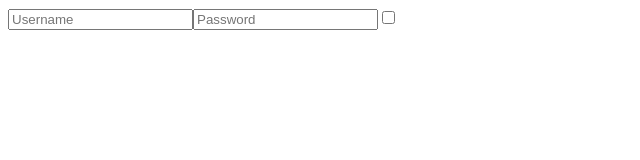
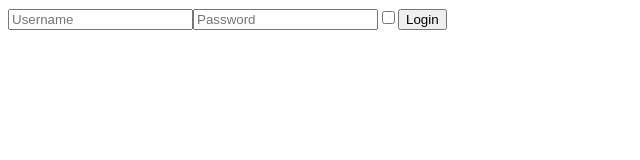
Before and after one commit to georgev-97/react-stack, a React (Create React App) app: page / in a window 1280 px wide. Shown: the top 160 px of the page, without its empty margins (0-640 px from the left). Built offline with nearby package versions, Linux system fonts and the light colour scheme.

Commit message:
feat: add onlogin

```diff
--- a/src/App.js
+++ b/src/App.js
@@ -2,10 +2,13 @@ import React from "react";
 import { Login } from "./Login";
 
 export class App extends React.Component {
+  onLogin = (state) => {
+    console.log(state);
+  }
   render() {
     return (
       <div>
-        <Login/>
+        <Login onLogin= {this.onLogin}/>
       </div>
     );
   }
--- a/src/Login.js
+++ b/src/Login.js
@@ -1,4 +1,7 @@
 import React from "react";
+/*
+Add a "login" button to the Login component. This button should be disabled as long as the username and password inputs are empty. When clicked,
+ the event handler attached to the button should call an onLogin function passed as a prop to the Login component, passing it the state.*/
 export class Login extends React.Component {
   state = {
     username: "",
@@ -35,6 +38,7 @@ export class Login extends React.Component {
           onChange={this.handleInputs}
           name="remember"
         ></input>
+        <button onClick={() => this.props.onLogin(this.state)}>Login</button>
       </div>
     );
   }
```
